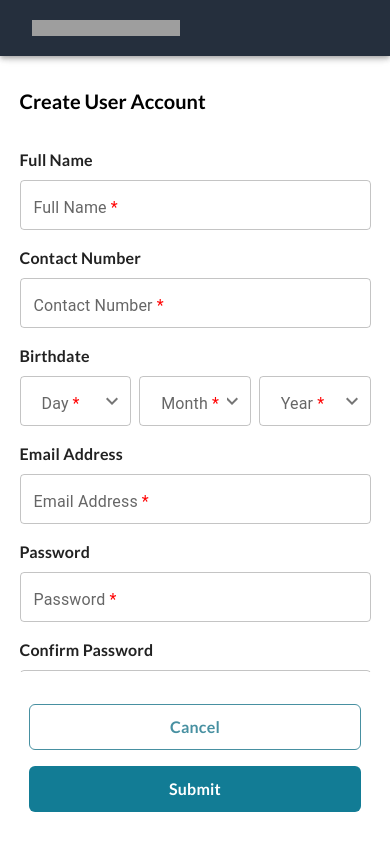
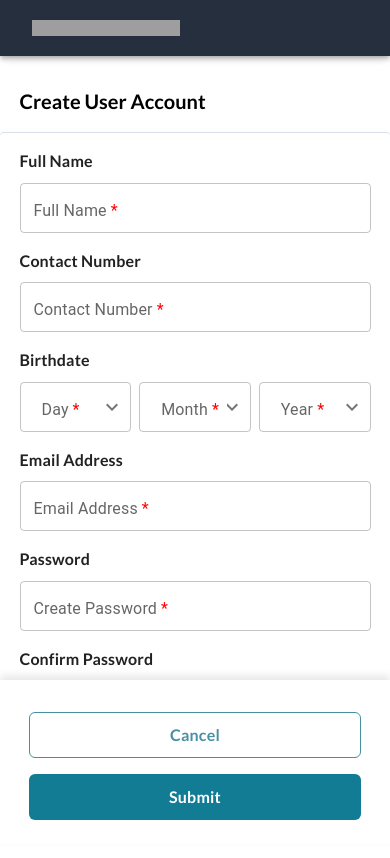
Before and after one commit to steventhomasdev/Account-Creation, a React (Create React App) app: page / in a window 390 px wide. Shown: the top 858 px of the page. Built offline with nearby package versions, Linux system fonts and the light colour scheme; grey boxes are pictures that could not be loaded.

Commit message:
Css updates

```diff
--- a/src/api_service/RegisterUser.js
+++ b/src/api_service/RegisterUser.js
@@ -1,10 +1,9 @@
-import axios from "axios";
-
-// import { PostData } from "../utils/Api";
+import { PostData } from "../utils/Api";
 import { api } from "../constants/Constants";
 
 export const RegisterUser = async (values) => {
-    const { full_name, contact_number, email, password, day, month, year } = values;
+  const { full_name, contact_number, email, password, day, month, year } =
+    values;
   const url = api.user.register;
   const data = {
     full_name,
@@ -14,14 +13,7 @@ export const RegisterUser = async (values) => {
     date_of_birth: `${day}${month}${year}`,
   };
 
-    // const response = await PostData(url, data);
+  const response = await PostData(url, data);
 
-    try {
-      const response = await axios.post(url, data);
-      return response;
-    } catch (error) {
-      if (error.response) {
-        return error.response;
-      }
-    }
+  return response.status;
 };
--- a/src/assets/App.css
+++ b/src/assets/App.css
@@ -19,7 +19,6 @@ body {
 #main-container .form-container {
   display: flex;
   flex-direction: column;
-  max-height: 820px;
 }
 
 /* card */
@@ -27,13 +26,11 @@ body {
 .form-container .card {
   width: 502px;
   max-width: 502px;
-  height: 684px;
-  max-height: 684px;
   display: flex;
   flex-direction: column;
   justify-content: center;
   align-items: center;
-  box-shadow: none;
+  box-shadow: 0 4px 8px 0 rgba(0, 0, 0, 0.03), 0 6px 20px 0 rgba(0, 0, 0, 0.03);
 }
 
 .form-container .card .card-content {
@@ -43,9 +40,8 @@ body {
   gap: 1rem;
   max-width: 422px;
   width: 422px;
-  max-height: 604px;
-  height: 604px;
   margin: auto;
+  padding: 3rem 0;
 }
 
 /* Button  */
@@ -102,7 +98,8 @@ p.typography-header {
   line-height: 30px;
   letter-spacing: 0em;
   text-align: left;
-  margin: 2rem 0;
+  margin-top: 2rem;
+  margin-bottom: 1rem;
 }
 
 .input-form-control .typography-label {
@@ -119,9 +116,9 @@ p.typography-header {
 .input-form-control {
   display: flex;
   flex-direction: column;
-  gap: 0.5rem;
+  gap: 0.6rem;
   align-items: flex-start;
-  min-width: "100%";
+  min-width: 100%;
 }
 
 .input-form-control .input-field {
@@ -161,20 +158,28 @@ p.typography-header {
 
 #main-container .alert-msg {
   position: fixed;
-  top: 18%;
-  right: 10%;
-  width: 350px;
+  top: 15%;
+  right: 8%;
+  min-width: 350px;
   padding: 14px 17px;
   border-radius: 4px;
-  background-color: #cdfadc;
   font-family: Lato;
-  font-size: 18px;
+  font-size: 16px;
   font-weight: 700;
   line-height: 27px;
   letter-spacing: 0em;
   text-align: left;
   justify-content: flex-start;
   align-items: center;
+  z-index: 100;
+}
+
+.alert-msg.error {
+  background: #FFC0C0;
+}
+
+.alert-msg.success {
+  background: #CDFADC;
 }
 
 /* helper text */
--- a/src/assets/AppResponsive.css
+++ b/src/assets/AppResponsive.css
@@ -1,6 +1,7 @@
 @media screen and (max-width: 600px) {
   .form-container .card .card-content {
     max-width: 90%;
+    padding-top: 1rem;
   }
 
   #main-container .form-container {
@@ -13,6 +14,7 @@
     width: 100%;
     max-width: 100vw;
     height: auto;
+    border-top: 1px solid #D8E0E9;
   }
 
   .form-container .btn-container {
@@ -20,13 +22,14 @@
     align-items: center;
     width: 100%;
     gap: 1rem;
-    padding-top: 2rem;
+    padding: 1.5rem 0;
+    box-shadow: 0 -4px 8px 0 rgba(0, 0, 0, 0.1);
   }
 
   p.typography-header {
     margin-top: 2rem;
     margin-left: 5%;
-    margin-bottom: 0;
+    margin-bottom: 1rem;
   }
 
   .input-form-control .container-row {
@@ -49,12 +52,13 @@
     width: 85%;
   }
 
-  #main-container .alert-msg{
+  #main-container .alert-msg {
     position: fixed;
     bottom: 10rem;
     z-index: 100;
     width: 85%;
     right: auto;
     top: auto;
+    min-width: auto;
   }
 }
--- a/src/components/common/AlertMsg.jsx
+++ b/src/components/common/AlertMsg.jsx
@@ -2,32 +2,17 @@ import Alert from "@mui/material/Alert";
 import CheckCircleOutlineIcon from "@mui/icons-material/CheckCircleOutline";
 import CancelOutlinedIcon from "@mui/icons-material/CancelOutlined";
 
-const AlertMsg = ({ status }) => {
+const AlertMsg = ({ status, message }) => {
+  const iconMapping = {
+    success: <CheckCircleOutlineIcon style={{ color: "#333333" }} />,
+    error: <CancelOutlinedIcon style={{ color: "#333333" }} />,
+  };
+
+  console.log(status);
   return (
-    <>
-      {status === "success" && (
-        <Alert
-          iconMapping={{
-            success: <CheckCircleOutlineIcon style={{ color: "#333333" }} />,
-          }}
-          className="alert-msg"
-          severity="success"
-        >
-          User account successfully created.
-        </Alert>
-      )}
-      {status === "error" && (
-        <Alert
-          iconMapping={{
-            error: <CancelOutlinedIcon style={{ color: "#333333" }} />,
-          }}
-          className="alert-msg"
-          severity="error"
-        >
-          There was an error creating the account.
-        </Alert>
-      )}
-    </>
+    <Alert icon={iconMapping[status]} className={`alert-msg ${status}`} severity={status}>
+      {message}
+    </Alert>
   );
 };
 
--- a/src/components/common/form-elements/ActionButtons.jsx
+++ b/src/components/common/form-elements/ActionButtons.jsx
@@ -1,7 +1,7 @@
 import React from "react";
 import { Button, Box } from "@mui/material";
 
-const ActionButtons = () => {
+const ActionButton = () => {
   return (
     <Box className="btn-container">
       <Button className="btn outline" type="reset">
@@ -14,4 +14,4 @@ const ActionButtons = () => {
   );
 };
 
-export default ActionButtons;
+export default ActionButton;
--- a/src/components/common/form-elements/FormInput.jsx
+++ b/src/components/common/form-elements/FormInput.jsx
@@ -2,6 +2,7 @@ import { FormControl, TextField, Typography } from "@mui/material";
 
 const FormInput = ({
   label,
+  heading,
   type,
   required,
   value,
@@ -13,7 +14,7 @@ const FormInput = ({
 }) => {
   return (
     <FormControl className="input-form-control">
-      <Typography className="typography-label">{label}</Typography>
+      <Typography className="typography-label">{heading? heading : label }</Typography>
       <TextField
         className="input-field star-label"
         label={label}
--- a/src/components/user/registration/Register.jsx
+++ b/src/components/user/registration/Register.jsx
@@ -4,15 +4,15 @@ import { Container, Box, Typography, CardContent, Card } from "@mui/material";
 import { useFormik } from "formik";
 import { registerUserValidationSchema } from "./Schema";
 import AlertMsg from "../../common/AlertMsg";
-import ActionButton from "../../common/form-elements/ActionButtons";
 import DatePicker from "../../common/form-elements/DatePicker";
 import FormInput from "../../common/form-elements/FormInput";
-import {ValidDate, IsFutureDate} from "../../../utils/ValidateDate";
+import { ValidDate, IsFutureDate } from "../../../utils/ValidateDate";
 import { RegisterUser } from "../../../api_service/RegisterUser";
 import ActionButtons from "../../common/form-elements/ActionButtons";
 
 const Register = () => {
   const [submissionStatus, setSubmissionStatus] = useState("");
+  const [ alertMessage, setAlertMessage ] = useState("");
 
   const handleSubmit = async (values) => {
     const validDate = ValidDate(values.day, values.month, values.year);
@@ -21,8 +21,10 @@ const Register = () => {
     if (!validDate || futureDate) {
       formik.setErrors({
         ...formik.errors,
-        day: !validDate && "The day you entered is not valid for the selected month and year",
-        month: futureDate && "Birthdate cannot be in the future"
+        day:
+          !validDate &&
+          "The day you entered is not valid for the selected month and year",
+        month: futureDate && "Birthdate cannot be in the future",
       });
       return;
     }
@@ -31,12 +33,17 @@ const Register = () => {
 
     if (status === 200) {
       setSubmissionStatus("success");
+      setAlertMessage("User account successfully created.");
       formik.handleReset();
     }
-    if (status === 400) setSubmissionStatus("error");
+    if (status === 400) {
+      setSubmissionStatus("error");
+      setAlertMessage("There was an error creating the account.");
+    }
     setTimeout(() => {
       setSubmissionStatus("");
-    }, 10000);
+      setAlertMessage("");
+    }, 5000);
   };
 
   const formik = useFormik({
@@ -56,7 +63,10 @@ const Register = () => {
 
   return (
     <Container id="main-container" className="main-container">
-      <AlertMsg status={submissionStatus} />
+
+      {submissionStatus !== "" && (
+        <AlertMsg status={submissionStatus} message={alertMessage} />
+      )}
 
       <form onSubmit={formik.handleSubmit} onReset={formik.handleReset}>
         <Box className="form-container">
@@ -107,7 +117,8 @@ const Register = () => {
                 helperText={formik.touched.email && formik.errors.email}
               />
               <FormInput
-                label={"Password"}
+                heading="Password"
+                label="Create Password"
                 type={"password"}
                 required={true}
                 name="password"
```
Lines whose indentation alone changed are shown as unchanged.
